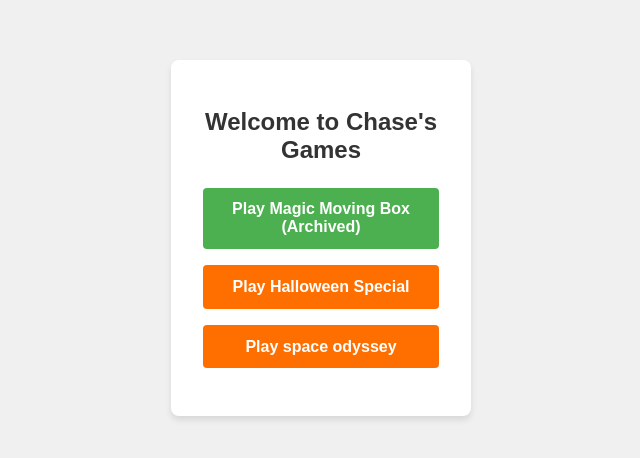
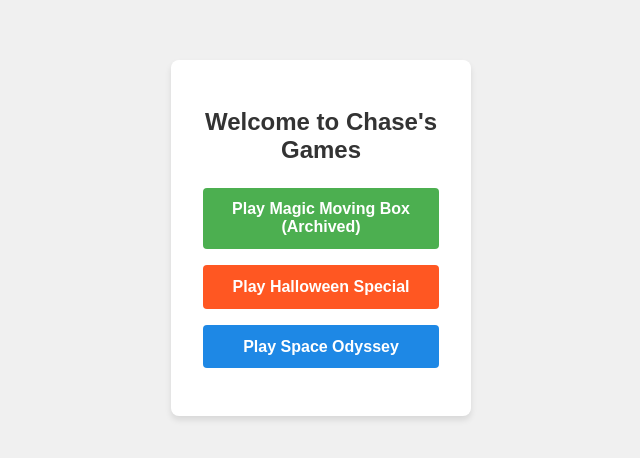
Before and after one commit to chaser-man/chaser-man.github.io, a plain HTML site: page index.html in a window 1280 px wide. Shown: the part 162-620 px from the top of the page, without its empty margins (319-959 px from the left). Drawn offline with Linux system fonts and the light colour scheme.

Commit message:
fix it better

```diff
--- a/index.html
+++ b/index.html
@@ -53,21 +53,21 @@
             animation: fadeIn 0.5s ease-out 1.3s forwards;
         }
         .game-link.halloween {
-            background-color: #FF6F00;
+            background-color: #FF5722; /* Changed to a more distinct orange */
             animation: fadeIn 0.5s ease-out 1.6s forwards;
         }
         .game-link.space {
-            background-color: #FF6F00;
+            background-color: #1E88E5; /* Changed to blue for better distinction */
             animation: fadeIn 0.5s ease-out 1.9s forwards;
         }
         .game-link.magic:hover {
             background-color: #45a049;
         }
         .game-link.halloween:hover {
-            background-color: #FF8F00;
+            background-color: #E64A19;
         }
         .game-link.space:hover {
-            background-color: #FF8F00;
+            background-color: #1565C0;
         }
         @keyframes slideUp {
             from {
@@ -105,7 +105,7 @@
         <h1>Welcome to Chase's Games</h1>
         <a href="https://chaser-man.github.io/funGame" class="game-link magic" target="_blank" rel="noopener noreferrer">Play Magic Moving Box (Archived)</a>
         <a href="https://chaser-man.github.io/crawler" class="game-link halloween" target="_blank" rel="noopener noreferrer">Play Halloween Special</a>
-        <a href="https://chaser-man.github.io/dropper" class="game-link space" target="_blank" rel="noopener noreferrer">Play space odyssey</a>
+        <a href="https://chaser-man.github.io/dropper" class="game-link space" target="_blank" rel="noopener noreferrer">Play Space Odyssey</a>
     </div>
 </body>
 </html>
```
